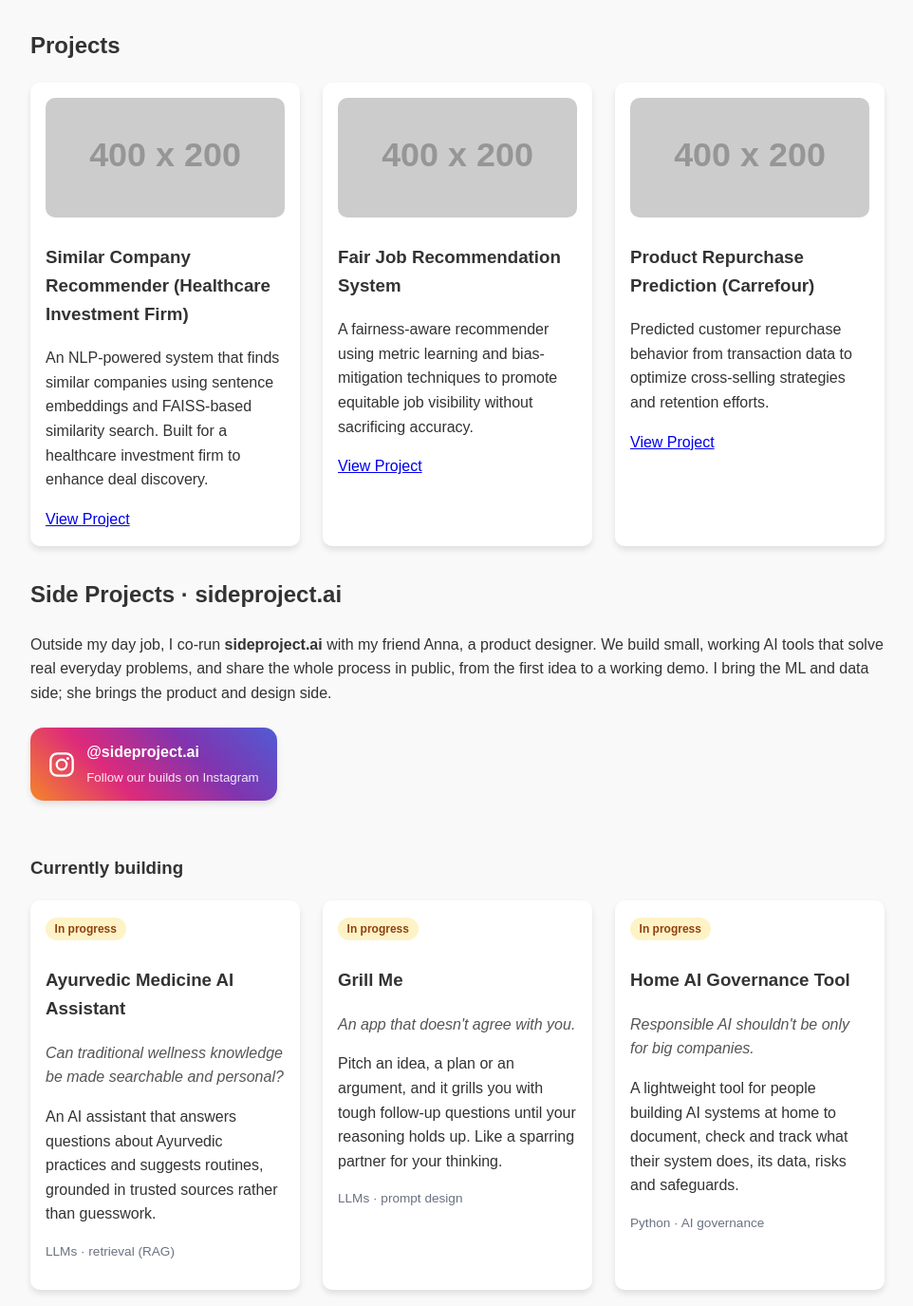
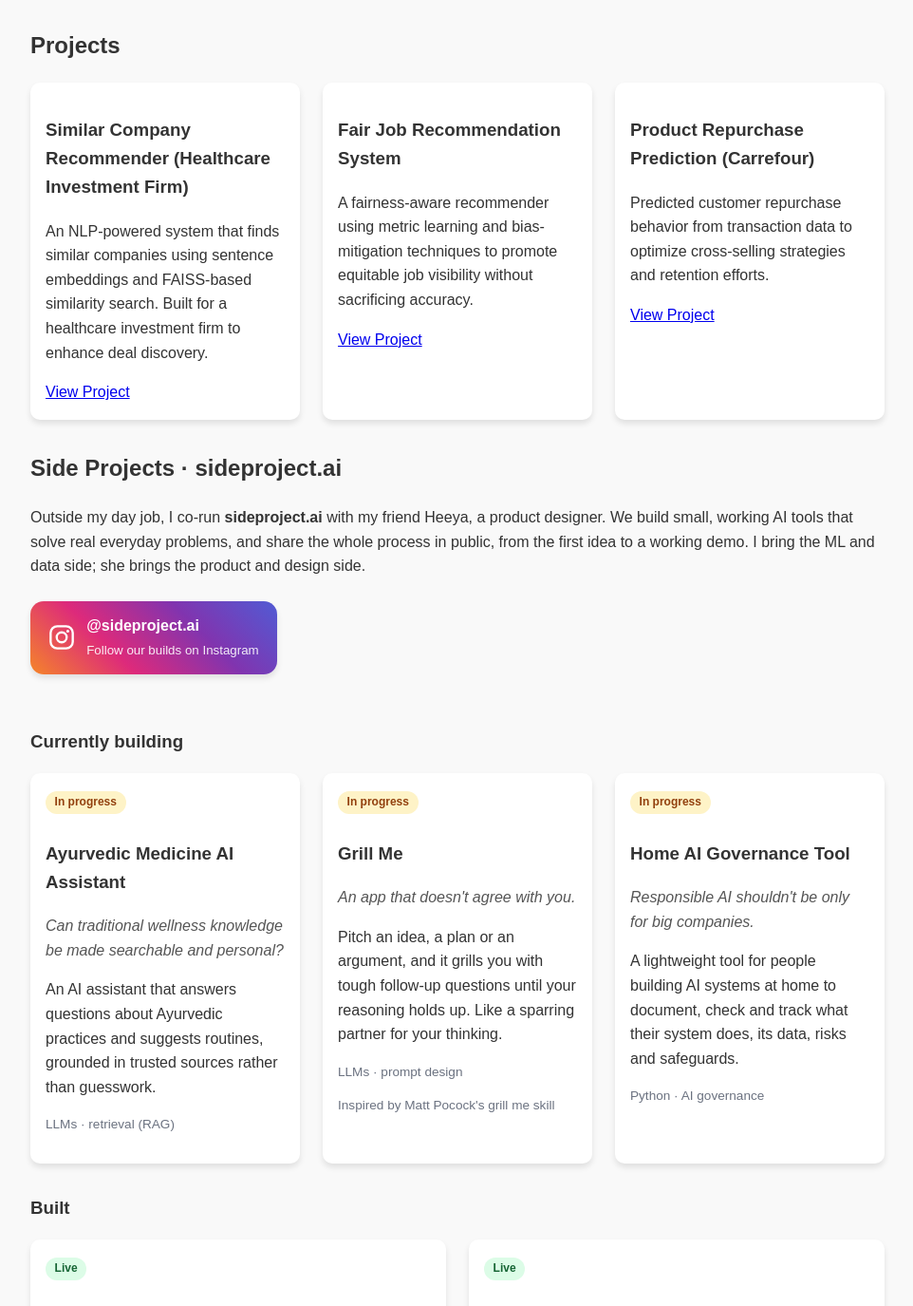
Before and after one commit to justacupofhottea/justacupofhottea.github.io, a plain HTML site: page index.html in a window 1280 px wide. Shown: the part 458-1833 px from the top of the page at 95% size, without its empty margins (158-1120 px from the left). Drawn offline with Linux system fonts and the light colour scheme; placeholder pictures from the web are drawn by us.

Commit message:
Update index.html

```diff
--- a/index.html
+++ b/index.html
@@ -141,19 +141,16 @@
     <h2>Projects</h2>
     <div class="projects">
       <div class="card">
-        <img src="https://via.placeholder.com/400x200" alt="Project 1">
         <h3>Similar Company Recommender (Healthcare Investment Firm)</h3>
         <p>An NLP-powered system that finds similar companies using sentence embeddings and FAISS-based similarity search. Built for a healthcare investment firm to enhance deal discovery.</p>
         <a href="https://github.com/justacupofhottea/Company-Recommendation-in-Private-Equity-A-Similarity-Based-Approach-for-the-Healthcare-Sector/blob/main/README.md">View Project</a>
       </div>
       <div class="card">
-        <img src="https://via.placeholder.com/400x200" alt="Project 2">
         <h3>Fair Job Recommendation System</h3>
         <p>A fairness-aware recommender using metric learning and bias-mitigation techniques to promote equitable job visibility without sacrificing accuracy.</p>
         <a href="https://github.com/justacupofhottea/JobRecSystem">View Project</a>
       </div>
       <div class="card">
-        <img src="https://via.placeholder.com/400x200" alt="Project 3">
         <h3>Product Repurchase Prediction (Carrefour)</h3>
         <p>Predicted customer repurchase behavior from transaction data to optimize cross-selling strategies and retention efforts.</p>
         <a href="#">View Project</a>
@@ -163,7 +160,7 @@
 
   <section id="side-projects">
     <h2>Side Projects · sideproject.ai</h2>
-    <p class="sp-intro">Outside my day job, I co-run <strong>sideproject.ai</strong> with my friend Anna, a product designer.
+    <p class="sp-intro">Outside my day job, I co-run <strong>sideproject.ai</strong> with my friend Heeya, a product designer.
       We build small, working AI tools that solve real everyday problems, and share the whole process in public, from the first idea to a working demo.
       I bring the ML and data side; she brings the product and design side.</p>
 
@@ -190,7 +187,8 @@
         <h3>Grill Me</h3>
         <p class="hook">An app that doesn't agree with you.</p>
         <p>Pitch an idea, a plan or an argument, and it grills you with tough follow-up questions until your reasoning holds up. Like a sparring partner for your thinking.</p>
-        <p class="stack">LLMs · prompt design</p>
+        <p class="stack">LLMs · prompt design </p>
+        <p class="stack"> Inspired by Matt Pocock's grill me skill </p>
       </div>
       <div class="card">
         <span class="badge wip">In progress</span>
```
